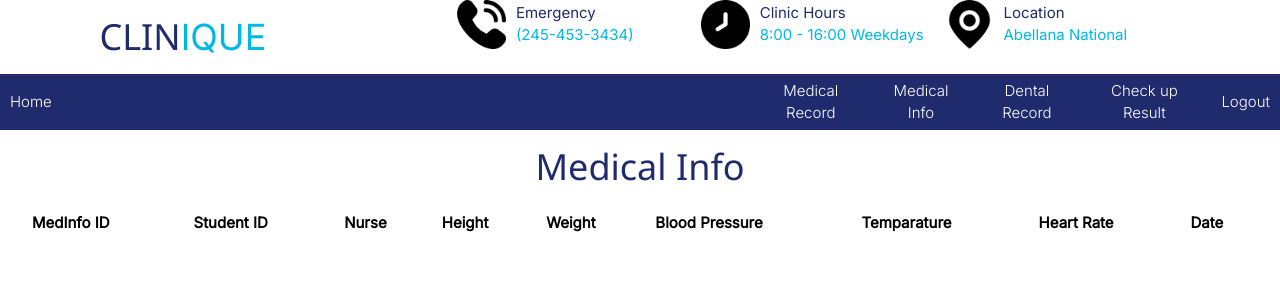
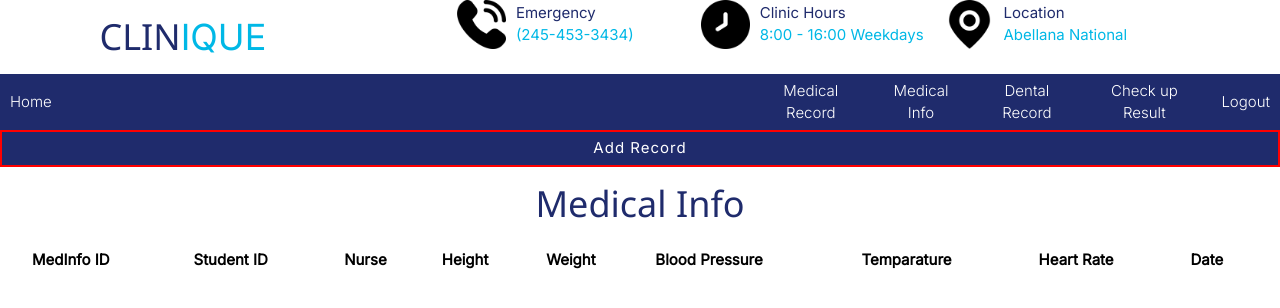
Before and after one commit to TanedoChristian/Clinique, a PHP site: page /view/medical-info.php in a window 1280 px wide. Shown: the top 308 px of the page. Run offline with PHP 8.4, Linux system fonts and the light colour scheme; the visitor is signed in with stand-in values (Sample User, id 1); data that the repository does not hold is empty; some web fonts are replaced.

Commit message:
MAMAC ADDITIONAL BUTTONS

```diff
--- a/view/medical-info.php
+++ b/view/medical-info.php
@@ -38,6 +38,12 @@ include '../templates/header.php';
             </div>
         </div>
 </div>
+<div class="immun-btn-container">
+
+	<button><a href="input-medinfo.php">Add Record </a></button>
+
+</div>
+
 
 <div class="w3-container checkup-result flex">
 
```
